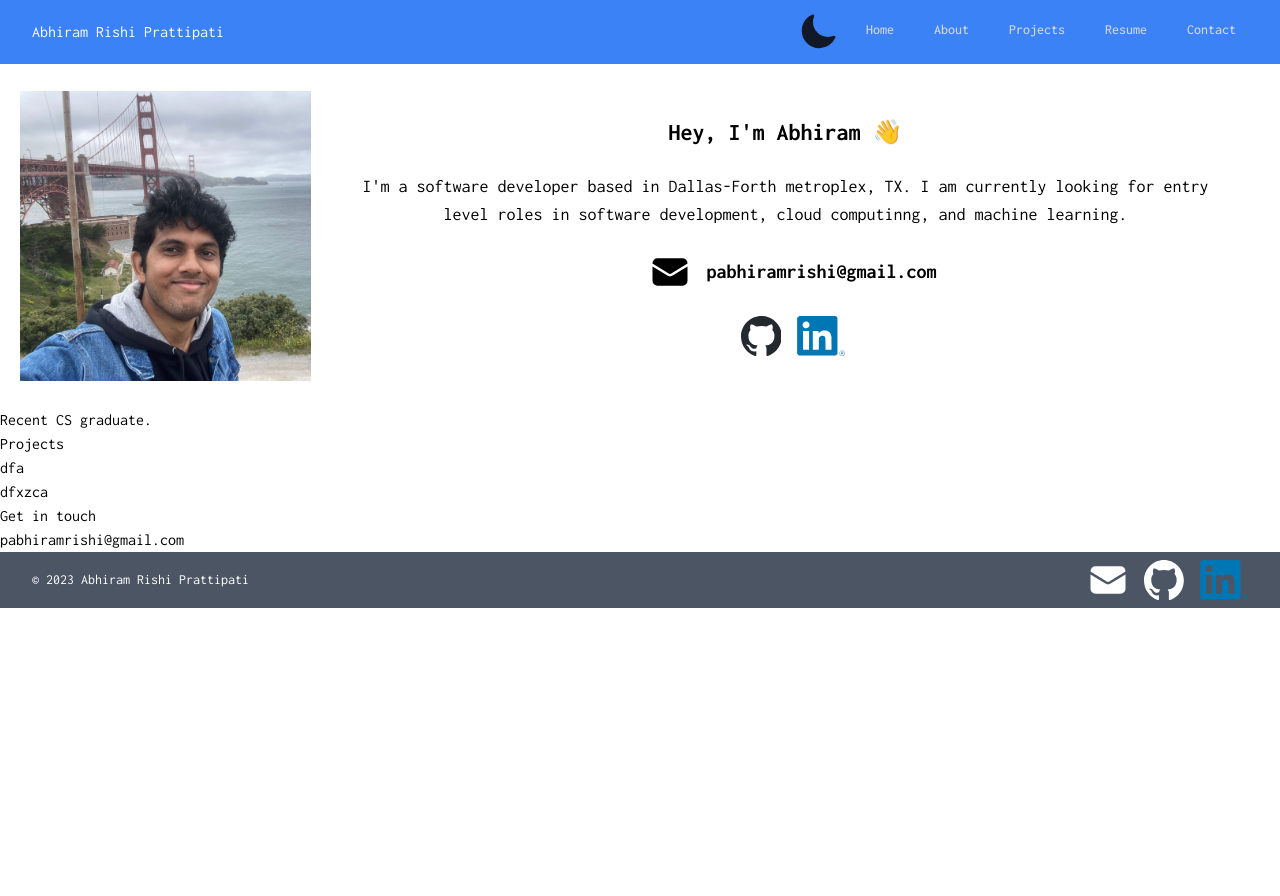
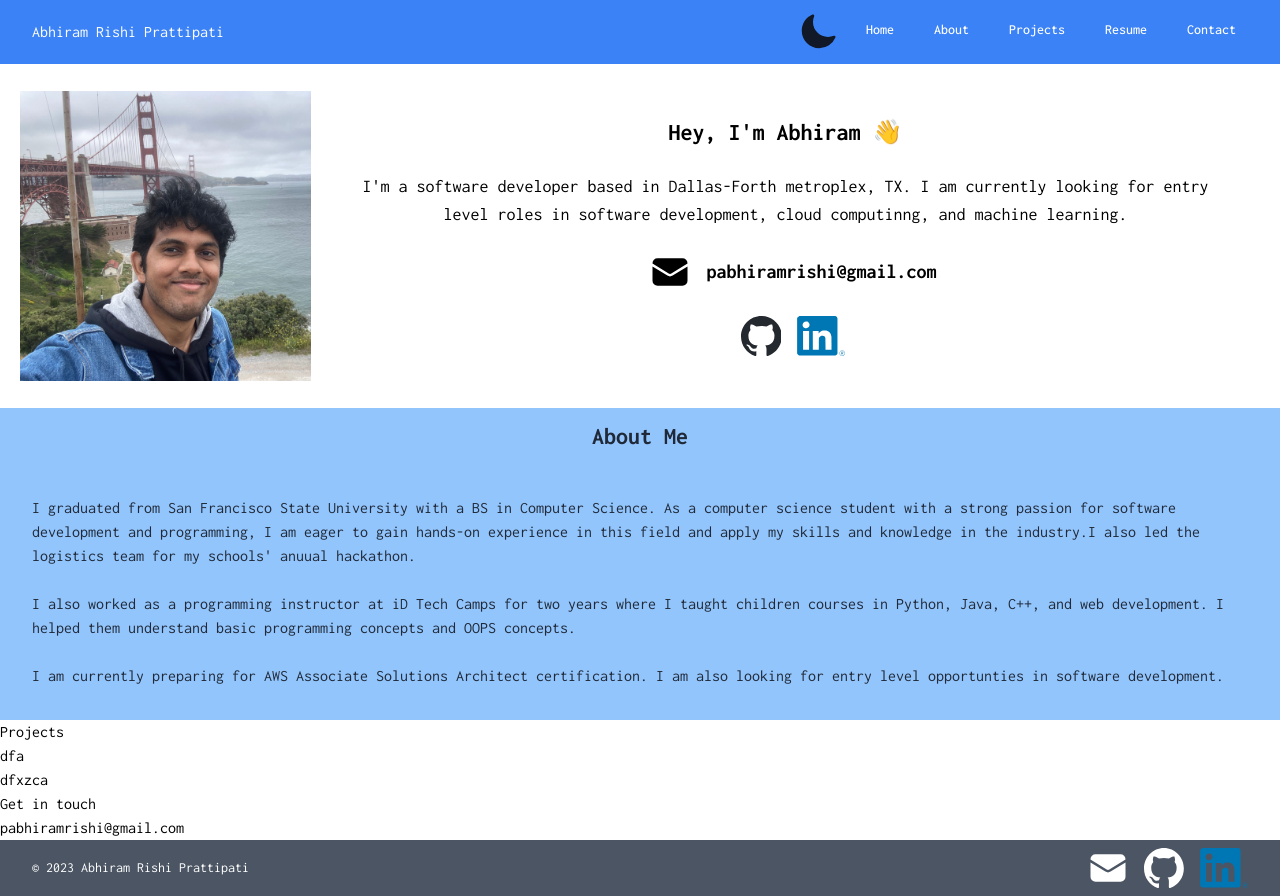
Before and after one commit to abhiramrp/portfolio_website, a Next.js app: page / in a window 1280 px wide. Before the commit the page ends 800 px from the top, so only its background shows below. Built offline with nearby package versions, Linux system fonts and the light colour scheme.

Commit message:
done with about

```diff
--- a/src/components/About.tsx
+++ b/src/components/About.tsx
@@ -1,9 +1,35 @@
 export default function About() {
+
+    const bio = "I graduated from San Francisco State University with a BS in Computer Science. " +
+    "As a computer science student with a strong passion for software development and programming, " +
+    "I am eager to gain hands-on experience in this field and apply my skills and knowledge in the industry." +
+    "I also led the logistics team for my schools' anuual hackathon. ";
+
+    const work = " I also worked as a programming instructor at iD Tech Camps for two years " +
+    "where I taught children courses in Python, Java, C++, and web development. " +
+    "I helped them understand basic programming concepts and OOPS concepts.";
+
+    const bio2 =  "I am currently preparing for AWS Associate Solutions Architect certification. " +
+    "I am also looking for entry level opportunties in software development.";
+
+
     return (
-        <div>
-            <p>
-                Recent CS graduate.
-            </p>
+        <div id="about" className="bg-blue-300 text-gray-800">
+
+            <div className="text-center font-bold text-2xl p-3">
+                About Me
+            </div>
+
+            <div className="p-8">
+
+                <p>{bio}</p>
+                <br></br>
+                <p>{work}</p>
+                <br></br>
+                <p>{bio2}</p>
+
+            </div>
+
         </div>
     )
 }
--- a/src/components/Navbar.tsx
+++ b/src/components/Navbar.tsx
@@ -26,19 +26,19 @@ export default function Navbar() {
 
                 <div className="ml-4 flex space-x-4">
                     <ThemeSwitcher />
-                <Link href="#intro" className="text-gray-300 hover:bg-gray-700 hover:text-white px-3 py-2 rounded-md text-sm font-medium">
+                <Link href="#intro" className="text-white hover:bg-gray-700 hover:text-white px-3 py-2 rounded-md text-sm font-medium">
                     Home
                 </Link>
-                <Link href="/about" className="text-gray-300 hover:bg-gray-700 hover:text-white px-3 py-2 rounded-md text-sm font-medium">
+                <Link href="#about" className="text-white hover:bg-gray-700 hover:text-white px-3 py-2 rounded-md text-sm font-medium">
                     About
                 </Link>
-                <Link href="/projects" className="text-gray-300 hover:bg-gray-700 hover:text-white px-3 py-2 rounded-md text-sm font-medium">
+                <Link href="/projects" className="text-white hover:bg-gray-700 hover:text-white px-3 py-2 rounded-md text-sm font-medium">
                     Projects
                 </Link>
-                <Link href="https://drive.google.com/file/d/1UtM5LFFq9-iRM1oE2ZtzYwRQ4LF87mKZ/view?usp=sharing" className="text-gray-300 hover:bg-gray-700 hover:text-white px-3 py-2 rounded-md text-sm font-medium">
+                <Link href="https://drive.google.com/file/d/1UtM5LFFq9-iRM1oE2ZtzYwRQ4LF87mKZ/view?usp=sharing" className="text-white hover:bg-gray-700 hover:text-white px-3 py-2 rounded-md text-sm font-medium">
                     Resume
                 </Link>
-                <Link href="/contact" className="text-gray-300 hover:bg-gray-700 hover:text-white px-3 py-2 rounded-md text-sm font-medium">
+                <Link href="/contact" className="text-white hover:bg-gray-700 hover:text-white px-3 py-2 rounded-md text-sm font-medium">
                     Contact
                 </Link>
 
```
